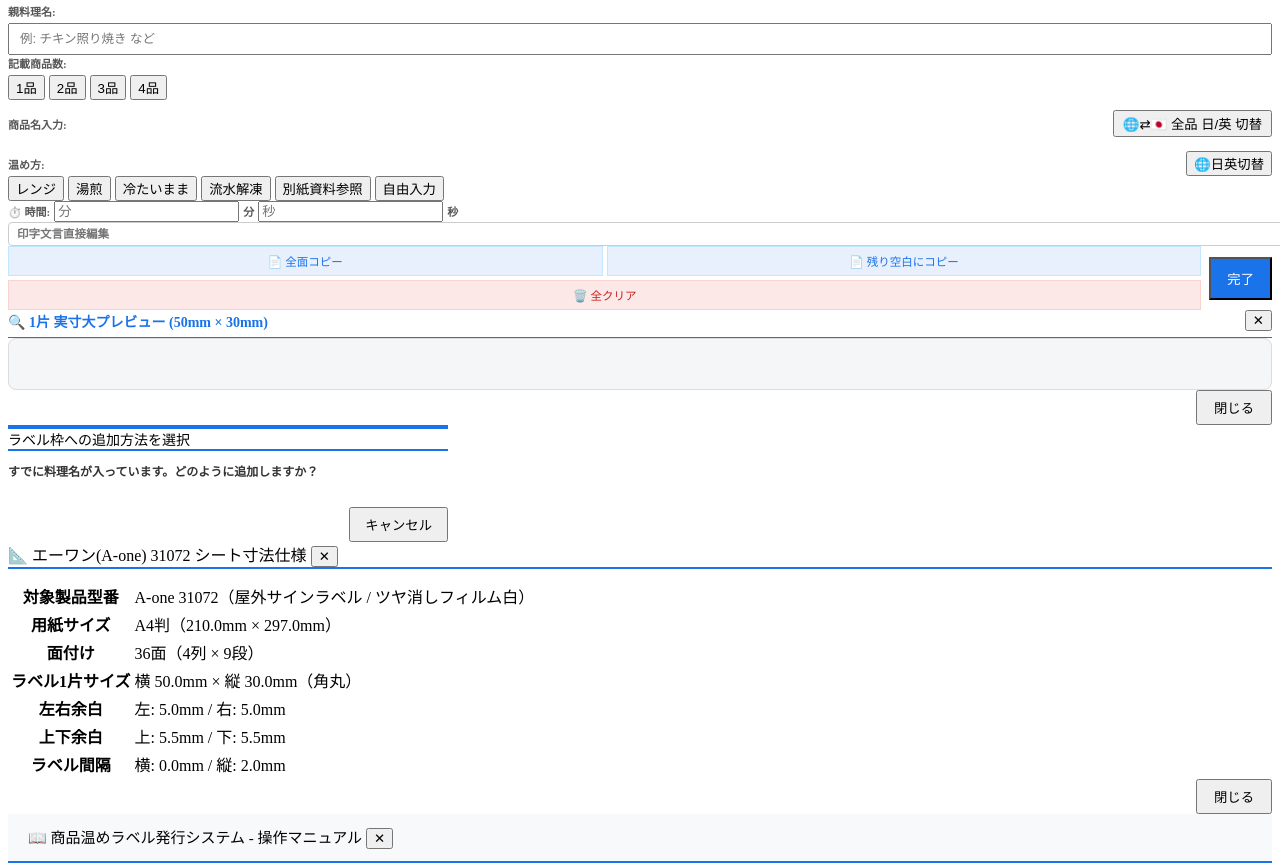
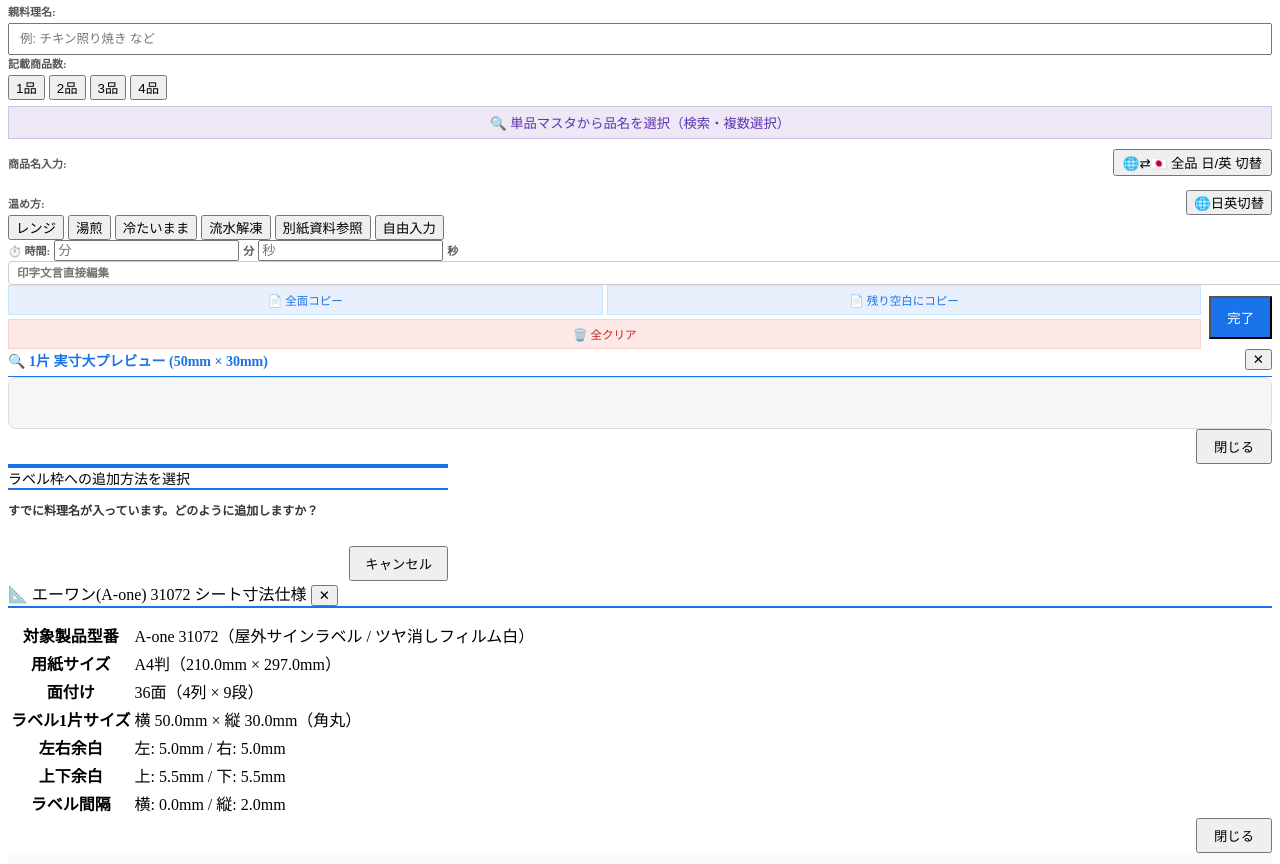
Before and after one commit to shintatatanta-bit/productname_label_dev, a plain HTML site: page Index.html in a window 1280 px wide. Shown: the part 1036-1900 px from the top of the page. Drawn offline with Linux system fonts and the light colour scheme.

Commit message:
品名モーダル実装

```diff
--- a/Index.html
+++ b/Index.html
@@ -306,6 +306,11 @@
             <button type="button" class="btn-choice" id="btnCount3" onclick="setProductCount(3)">3品</button>
             <button type="button" class="btn-choice" id="btnCount4" onclick="setProductCount(4)">4品</button>
           </div>
+          <div style="margin-top:6px;">
+            <button type="button" class="btn-main" style="width:100%; justify-content:center; background:#ede7f6; color:#5e35b1; border:1.5px solid #d1c4e9; padding:6px 10px;" onclick="openProductMasterModal()">
+              🔍 単品マスタから品名を選択（検索・複数選択）
+            </button>
+          </div>
         </div>
 
 <div>
```
